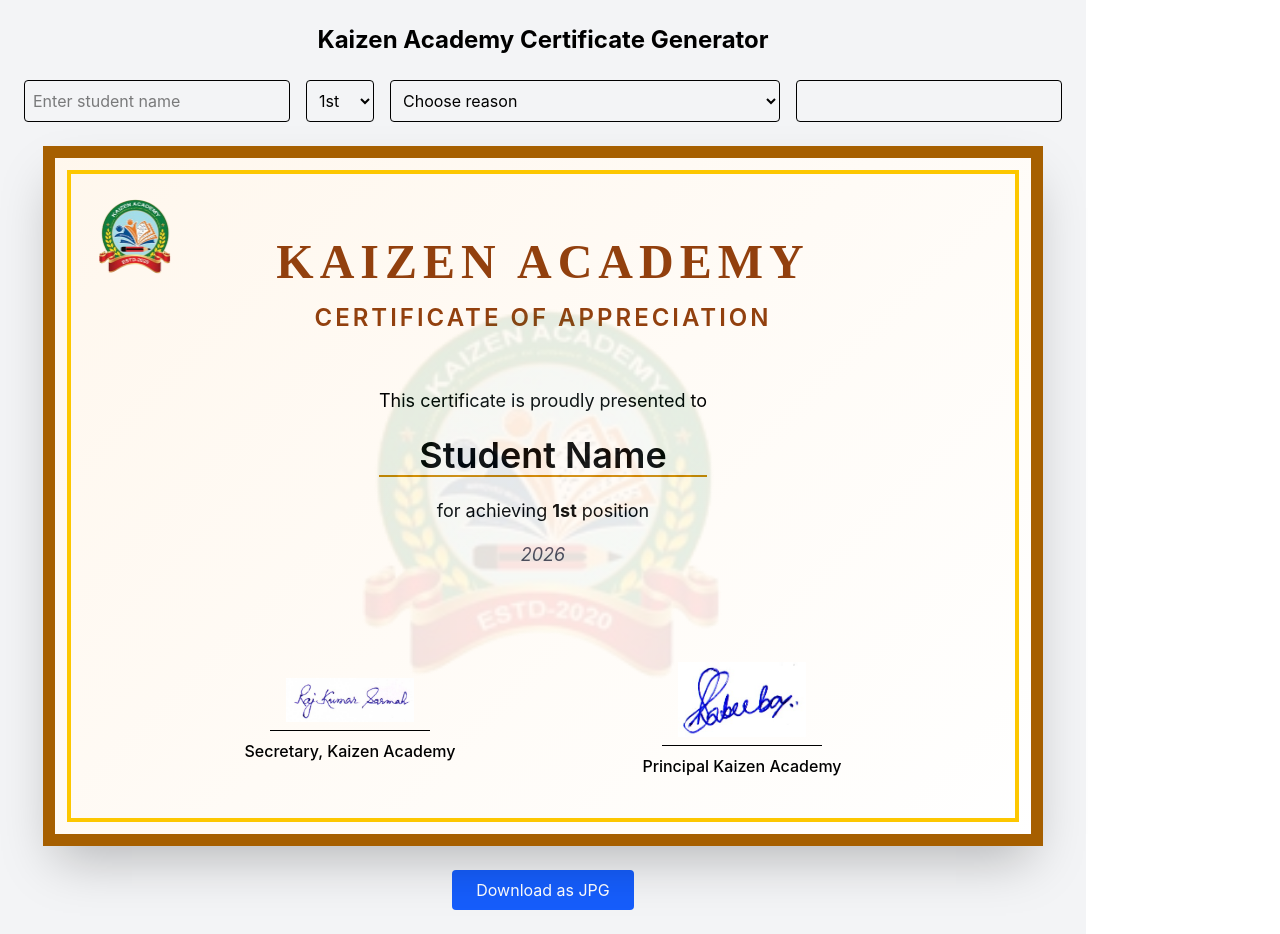
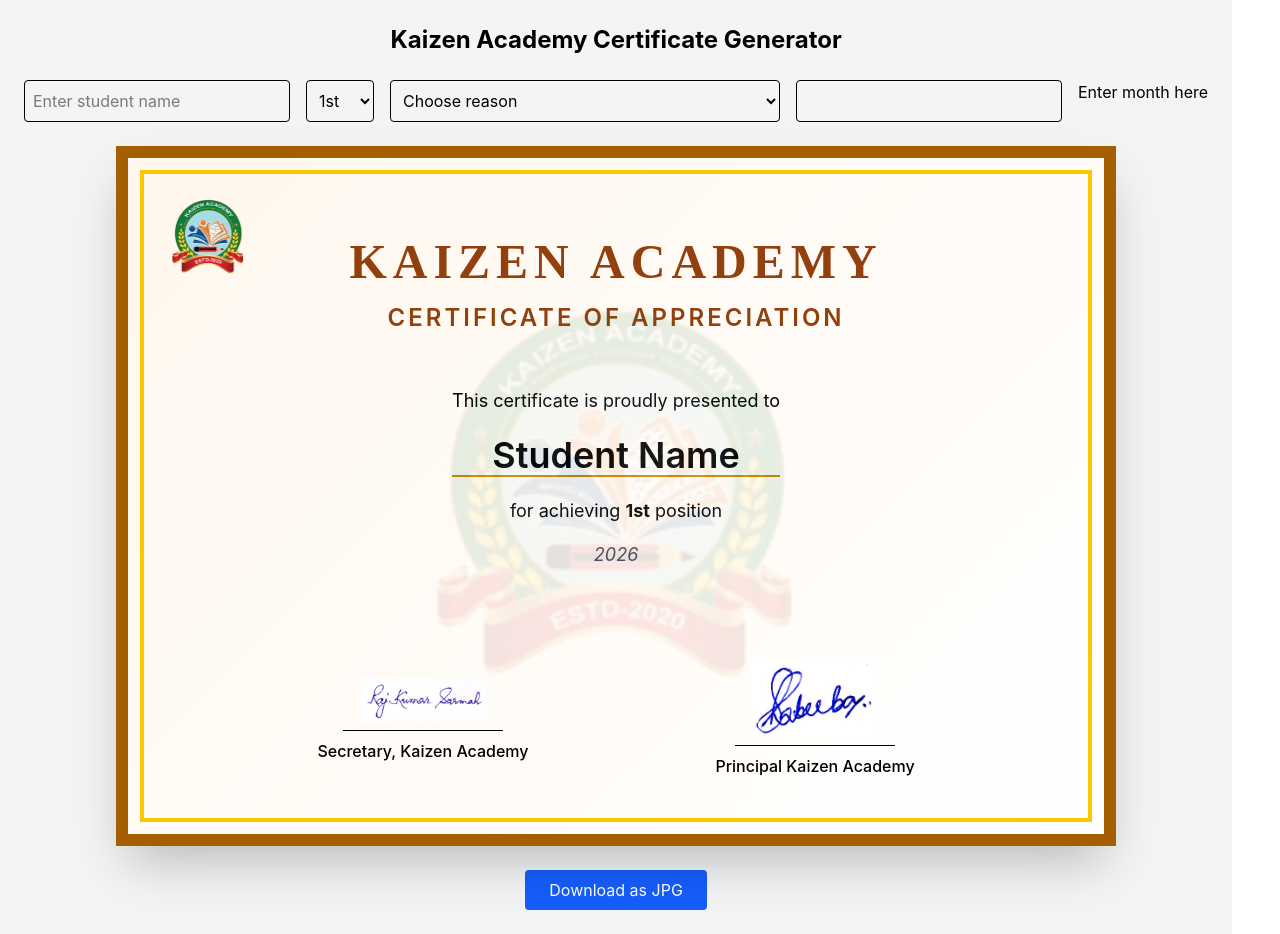
Before and after one commit to kaizenacademydhk-source/cert-generator, a React (Vite) app in the folder certificate-generator/: page / in a window 1280 px wide. Built offline with nearby package versions, Linux system fonts and the light colour scheme.

Commit message:
Update App.jsx

```diff
--- a/certificate-generator/src/App.jsx
+++ b/certificate-generator/src/App.jsx
@@ -69,6 +69,7 @@
           onChange={(e) => setMonth(e.target.value)}
           className="border p-2 rounded"
         />
+        <p>Enter month here</p>
       </div>
 
       {/* Certificate */}
```
